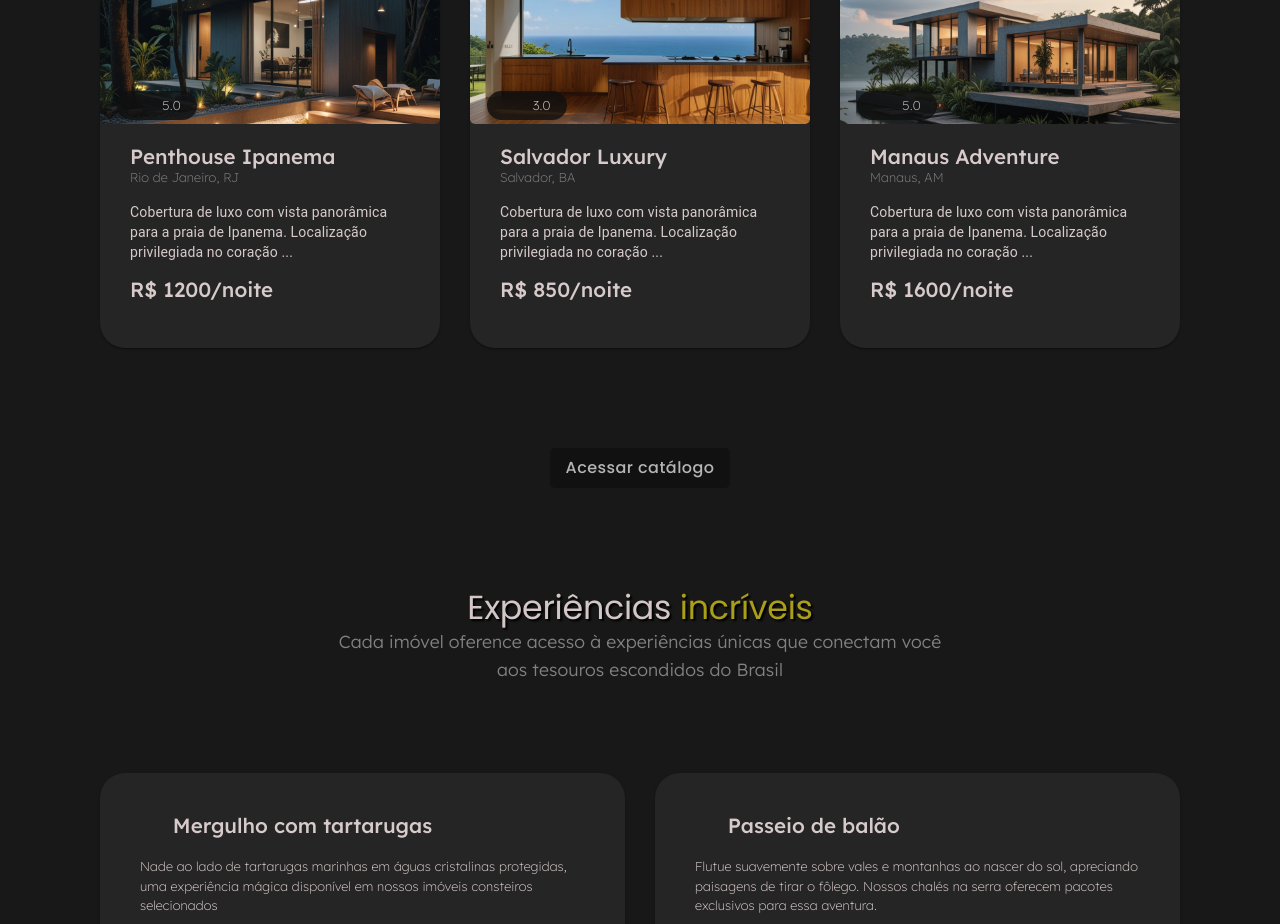
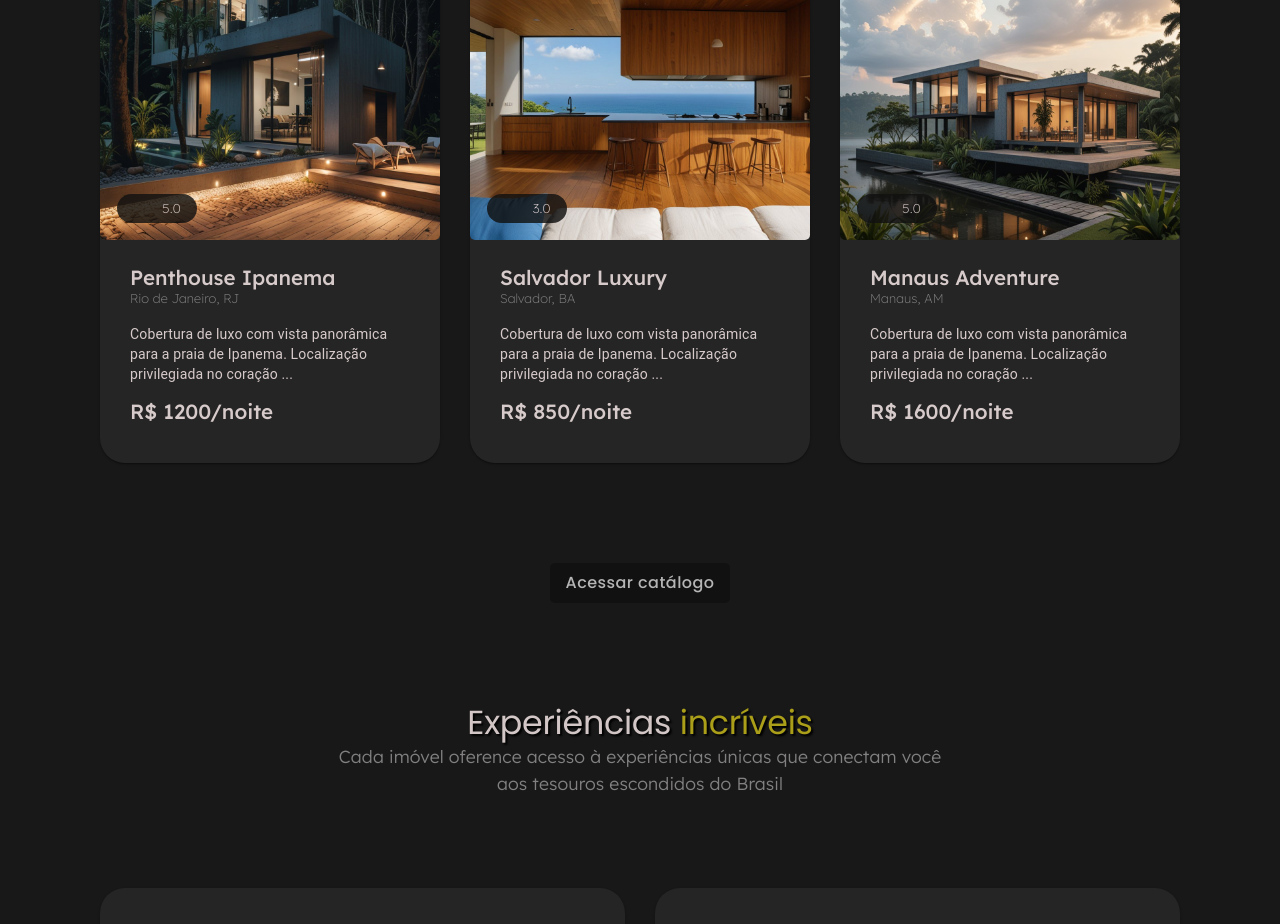
Before and after one commit to Leonardobern10/ExperiStay, a React (Vite) app: page / in a window 1280 px wide. Shown: the part 1220-2144 px from the top of the page. Built offline with nearby package versions, Linux system fonts and the light colour scheme; some icons are missing; a web font is replaced by a local one.

Commit message:
fix: corrigindo espaçamento

```diff
--- a/src/components/home/highlights/HighlightsComponent.styles.ts
+++ b/src/components/home/highlights/HighlightsComponent.styles.ts
@@ -9,14 +9,16 @@ export const highlightComponentSx = (
         borderRadius: theme.shape.borderRadius,
         height: {
             xs: '33rem',
-            md: '28rem',
+            md: 'fit-content',
         },
         overflow: 'hidden',
     },
     boxInfoSx: {
         height: '100%',
-        paddingY: theme.spacing(4),
-        paddingX: theme.spacing(6),
+        paddingTop: theme.spacing(4),
+        paddingBottom: theme.spacing(8),
+        paddingRight: theme.spacing(6),
+        paddingLeft: theme.spacing(6),
         display: 'flex',
         flexDirection: 'column',
         rowGap: theme.spacing(3),
```
